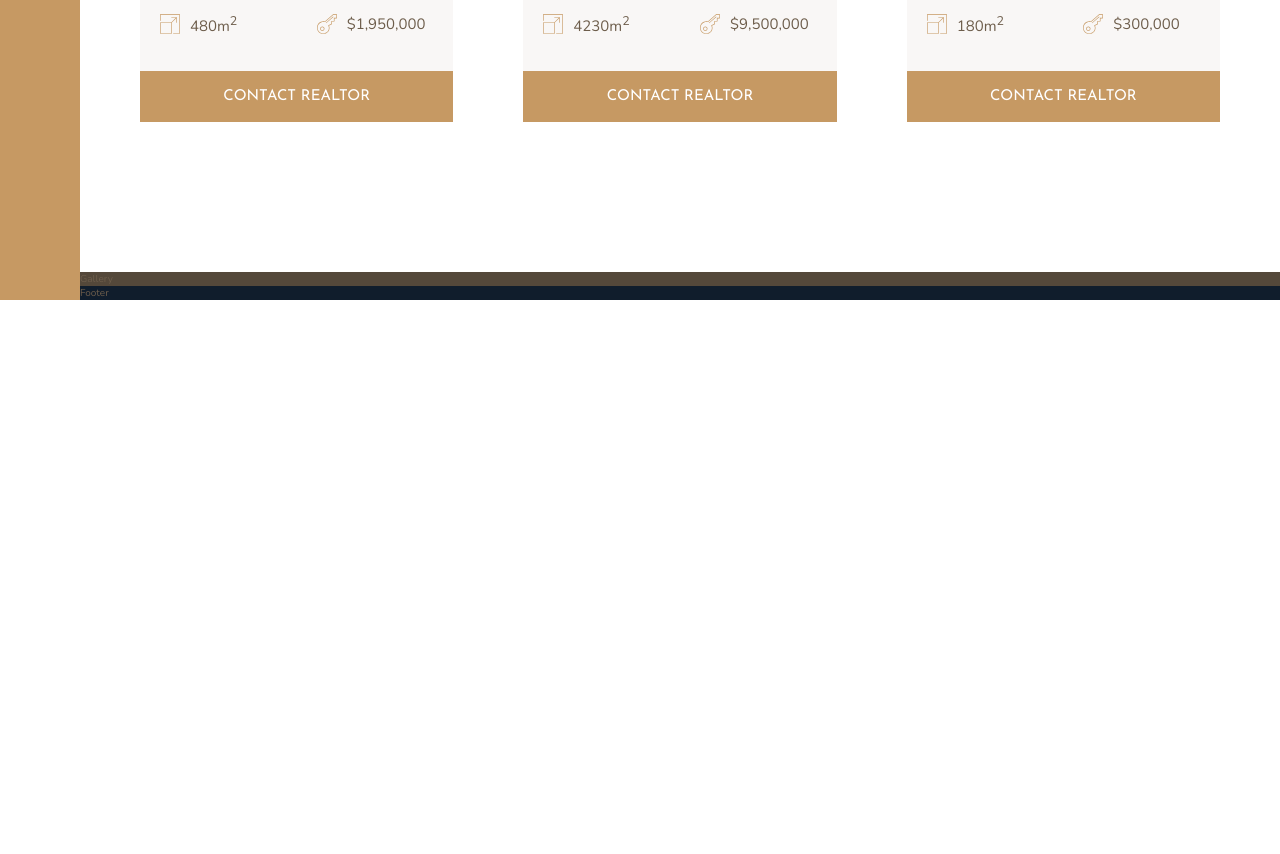
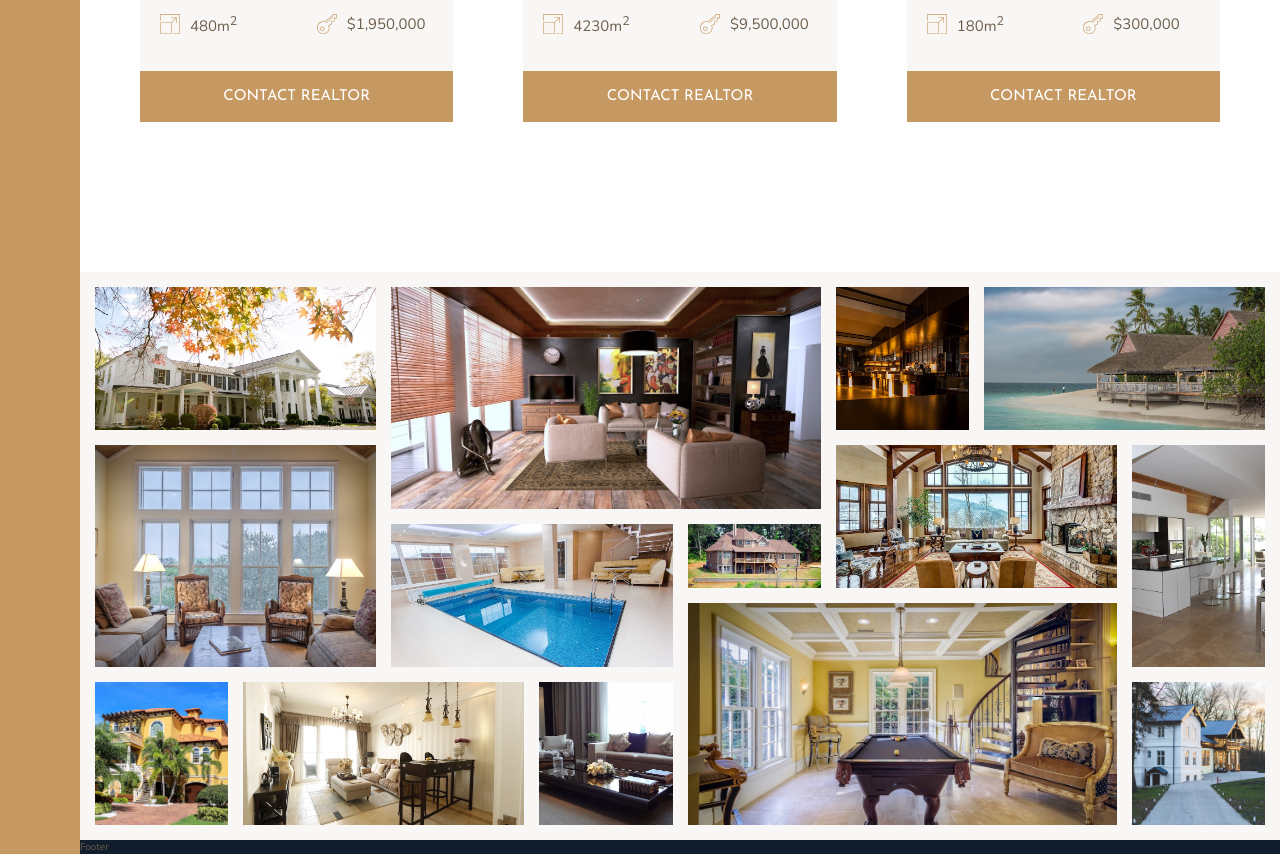
Before and after one commit to ObeyMeee/nexter, a website: page index.html in a window 1280 px wide. Shown: the part 2730-3584 px from the top of the page. Before the commit the page ends 3030 px from the top, so only its background shows below. Drawn offline with nearby package versions, Linux system fonts and the light colour scheme.

Commit message:
add gallery

```diff
--- a/index.html
+++ b/index.html
@@ -289,7 +289,58 @@
 </section>
 
 <section class="gallery">
-    Gallery
+    <figure class="gallery__item gallery__item--1">
+        <img src="img/gal-1.jpeg" alt="Gallery image 1" class="gallery__img">
+    </figure>
+    <figure class="gallery__item gallery__item--2">
+        <img src="img/gal-2.jpeg" alt="Gallery image 2" class="gallery__img">
+    </figure>
+    <figure class="gallery__item gallery__item--3">
+        <img src="img/gal-3.jpeg" alt="Gallery image 3" class="gallery__img">
+    </figure>
+    <figure class="gallery__item gallery__item--4">
+        <img src="img/gal-4.jpeg" alt="Gallery image 4" class="gallery__img">
+    </figure>
+
+    <figure class="gallery__item gallery__item--5">
+        <img src="img/gal-5.jpeg" alt="Gallery image 5" class="gallery__img">
+    </figure>
+
+    <figure class="gallery__item gallery__item--6">
+        <img src="img/gal-6.jpeg" alt="Gallery image 6" class="gallery__img">
+    </figure>
+
+    <figure class="gallery__item gallery__item--7">
+        <img src="img/gal-7.jpeg" alt="Gallery image 7" class="gallery__img">
+    </figure>
+
+    <figure class="gallery__item gallery__item--8">
+        <img src="img/gal-8.jpeg" alt="Gallery image 8" class="gallery__img">
+    </figure>
+
+    <figure class="gallery__item gallery__item--9">
+        <img src="img/gal-9.jpeg" alt="Gallery image 9" class="gallery__img">
+    </figure>
+
+    <figure class="gallery__item gallery__item--10">
+        <img src="img/gal-10.jpeg" alt="Gallery image 10" class="gallery__img">
+    </figure>
+
+    <figure class="gallery__item gallery__item--11">
+        <img src="img/gal-11.jpeg" alt="Gallery image 11" class="gallery__img">
+    </figure>
+
+    <figure class="gallery__item gallery__item--12">
+        <img src="img/gal-12.jpeg" alt="Gallery image 12" class="gallery__img">
+    </figure>
+
+    <figure class="gallery__item gallery__item--13">
+        <img src="img/gal-13.jpeg" alt="Gallery image 13" class="gallery__img">
+    </figure>
+
+    <figure class="gallery__item gallery__item--14">
+        <img src="img/gal-14.jpeg" alt="Gallery image 14" class="gallery__img">
+    </figure>
 </section>
 
 <footer class="footer">
--- a/sass/_gallery.scss
+++ b/sass/_gallery.scss
@@ -1,4 +1,86 @@
 .gallery {
-  background-color: $color-grey-dark-1;
+  background-color: $color-grey-light-1;
   grid-column: full-start / full-end;
+
+  display: grid;
+  grid-template-columns: repeat(8, 1fr);
+  grid-template-rows: repeat(7, 5vw);
+  grid-gap: 1.5rem;
+  padding: 1.5rem;
+
+  &__item {
+    &--1 {
+      grid-row: 1 / span 2;
+      grid-column: 1 / span 2;
+    }
+
+    &--2 {
+      grid-row: 1 / span 3;
+      grid-column: 3 / span 3;
+    }
+
+    &--3 {
+      grid-row: 1 / span 2;
+    }
+
+    &--4 {
+      grid-column: 7 / -1;
+      grid-row: 1 / span 2;
+    }
+
+    &--5 {
+      grid-row: 3 / span 3;
+      grid-column: 1 / span 2;
+    }
+
+    &--6 {
+      grid-row: 4 / span 2;
+      grid-column: 3 / span 2;
+    }
+
+    &--7 {
+      grid-row: 4 / span 1;
+      grid-column: 5 / span 1;
+    }
+
+    &--8 {
+      grid-row: 3 / span 2;
+      grid-column: 6 / span 2;
+    }
+
+    &--9 {
+      grid-row: 3 / span 3;
+    }
+
+    &--10 {
+      grid-column: 1 / span 1;
+      grid-row: 6 / span 2;
+    }
+
+    &--11 {
+      grid-column: 2 / span 2;
+      grid-row: 6 / span 2;
+    }
+
+    &--12 {
+      grid-column: 4 / span 1;
+      grid-row: 6 / span 2;
+    }
+
+    &--13 {
+      grid-column: 5 / span 3;
+      grid-row: 5 / span 3;
+    }
+
+    &--14 {
+      grid-row: 6 / span 2;
+    }
+  }
+
+  &__img {
+    width: 100%;
+    height: 100%;
+    object-fit: cover;
+    display: block;
+  }
 }
```
Also changed, not shown: css/style.css.
